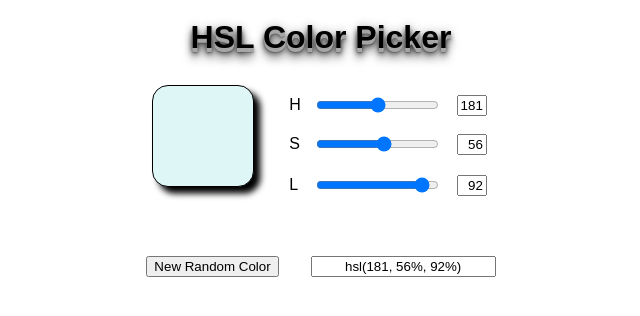
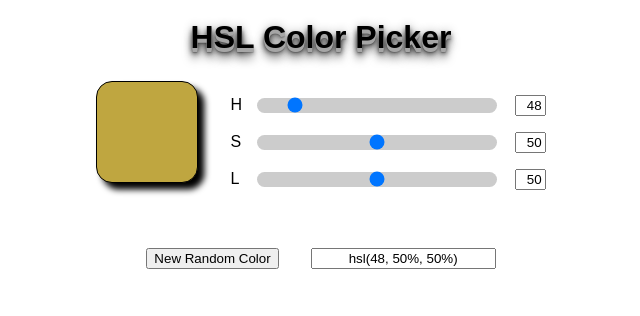
Before and after one commit to jbadge/HSLColorPicker, a React (Vite) app: page / in a window 1280 px wide. Shown: the top 316 px of the page, without its empty margins (319-959 px from the left). Built offline with nearby package versions, Linux system fonts and the light colour scheme.

Commit message:
Removed new page and random button assigning random values to saturation and lightness, now fixed at 50%

```diff
--- a/src/components/ColorSlider.tsx
+++ b/src/components/ColorSlider.tsx
@@ -5,12 +5,9 @@ export function ColorSlider() {
   const [hueValue, setHue] = useState<string | number>(
     Math.floor(Math.random() * 361)
   )
-  const [saturationValue, setSaturation] = useState<string | number>(
-    Math.floor(Math.random() * 101)
-  )
-  const [lightnessValue, setLightness] = useState<string | number>(
-    Math.floor(Math.random() * 101)
-  )
+  const [saturationValue, setSaturation] = useState<string | number>(50)
+
+  const [lightnessValue, setLightness] = useState<string | number>(50)
 
   const newBackgroundColor = `hsl(${hueValue},${saturationValue}%,${lightnessValue}%)`
   const newStyle = {
@@ -19,8 +16,8 @@ export function ColorSlider() {
 
   function handleButton() {
     setHue(Math.floor(Math.random() * 361))
-    setSaturation(Math.floor(Math.random() * 101))
-    setLightness(Math.floor(Math.random() * 101))
+    setSaturation(50)
+    setLightness(50)
   }
 
   return (
@@ -29,9 +26,10 @@ export function ColorSlider() {
         <h1>HSL Color Picker</h1>
       </header>
       <main>
+        <div className="grouping">
           <aside id="colorBox" style={newStyle}></aside>
-        <section id="sliders" className="sliderStyle">
-          <article id="hueSlider">
+          <section id="sliderContainer">
+            <article className="slider">
               <label htmlFor="hue" className="label">
                 H
               </label>
@@ -52,7 +50,7 @@ export function ColorSlider() {
                 maxLength={3}
               />
             </article>
-          <article id="saturationSlider">
+            <article className="slider">
               <label htmlFor="saturation" className="label">
                 S
               </label>
@@ -73,7 +71,7 @@ export function ColorSlider() {
                 maxLength={3}
               />
             </article>
-          <article id="lightnessSlider">
+            <article className="slider">
               <label htmlFor="lightness" className="label">
                 L
               </label>
@@ -95,6 +93,7 @@ export function ColorSlider() {
               />
             </article>
           </section>
+        </div>
       </main>
       <footer>
         <button onClick={handleButton}>New Random Color</button>
--- a/src/index.scss
+++ b/src/index.scss
@@ -35,57 +35,44 @@ h1 {
 
 main {
   display: flex;
-  align-items: center;
-  // display: grid;
-  // grid-template-columns: 1fr 2fr;
-  gap: 2rem;
-  // grid-column: span 3;
   justify-content: center;
 }
 
-section {
+.grouping {
+  display: flex;
+  align-items: center;
+  gap: 2rem;
+}
+
+#sliderContainer {
   display: flex;
   flex-direction: column;
-  gap: 3rem;
+  padding-top: 20px;
+  gap: 1rem;
+}
+
+input[type='range'] {
+  -webkit-appearance: none;
+  appearance: none;
+  background: transparent;
+  cursor: pointer;
+  background: #ccc;
+  border-radius: 16px;
+  height: 15px;
+  width: 15rem;
 }
 
 article {
   display: flex;
+  align-items: center;
   justify-content: center;
   gap: 1rem;
-  align-items: center;
-}
-
-.sliderStyle {
-  padding-top: 20px;
-  gap: 1rem;
-  // width: 350px;
-  // width: 40%;
-}
-
-// input {
-//   width: fit-content;
-// }
-
-#hueSlider {
-  text-align: center;
-  padding: 0px;
-}
-
-#saturationSlider {
-  text-align: center;
-  padding: 2px 0px;
-}
-
-#lightnessSlider {
-  text-align: center;
-  padding: 2px 0px;
 }
 
 .hue,
 .saturation,
 .lightness {
-  width: 60%;
+  width: auto;
 }
 
 #colorBox {
```
Lines whose indentation alone changed are shown as unchanged.
